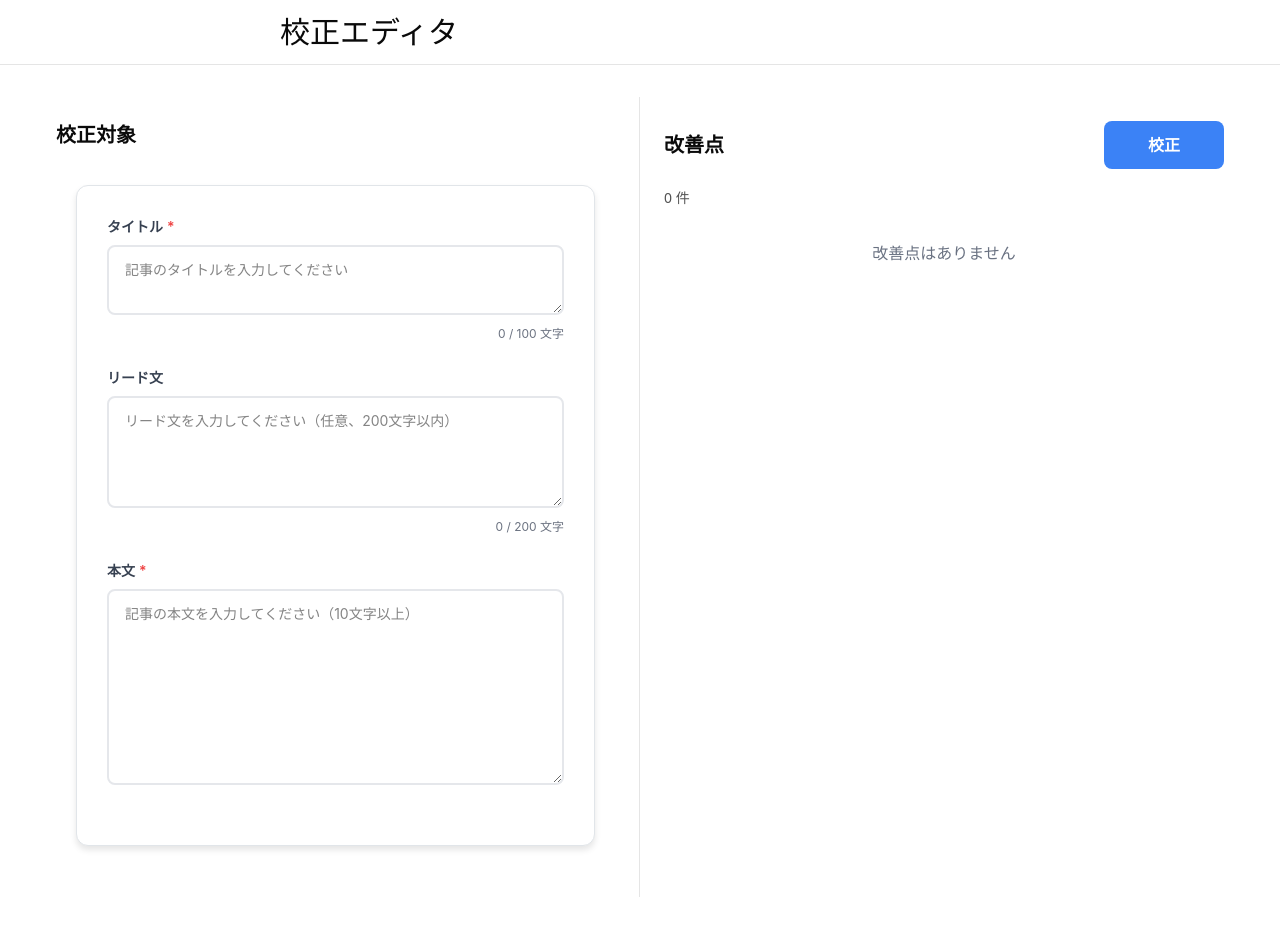
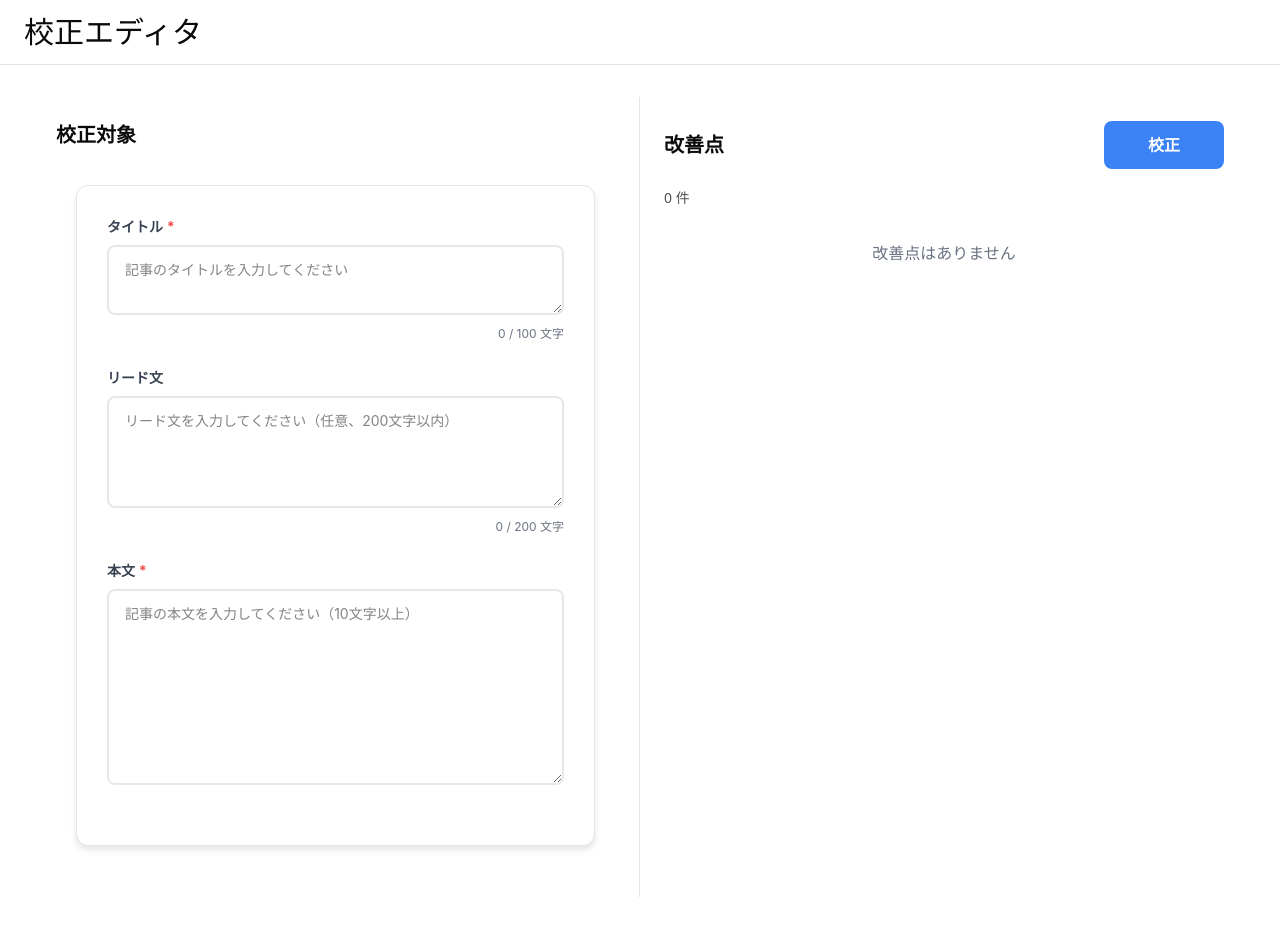
Before and after one commit to PRTIMES-kanto/frontend, a React (Vite) app: page / in a window 1280 px wide. Built offline with nearby package versions, Linux system fonts and the light colour scheme.

Commit message:
ヘッダー追加

```diff
--- a/src/component/Editor.tsx
+++ b/src/component/Editor.tsx
@@ -254,9 +254,8 @@ export default function Editor() {
   const flattenedIssues = flattenIssues(normalizedIssues);
 
   return (
-    <div className="w-full ">
+    <div className="w-full">
       <div className="w-full h-screen grid grid-cols-1 md:grid-cols-2">
-        {/* 左：本文 */}
         <section className="p-6 overflow-auto border-r">
           <h2 className="text-xl font-semibold mb-4">校正対象</h2>
           <div style={formStyles.container}>
@@ -340,7 +339,6 @@ export default function Editor() {
             </form>
           </div>
         </section>
-        {/* 右：改善点リスト */}
         <aside className="p-6 overflow-auto">
           <div className="flex items-center justify-between mb-4">
             <h2 className="text-xl font-semibold">改善点</h2>
--- a/src/component/MainNav.tsx
+++ b/src/component/MainNav.tsx
@@ -1,10 +1,7 @@
 import {
   NavigationMenu,
-  NavigationMenuContent,
   NavigationMenuItem,
-  NavigationMenuLink,
   NavigationMenuList,
-  NavigationMenuTrigger,
 } from "@radix-ui/react-navigation-menu";
 export function MainNav() {
   return (
--- a/src/component/headr.tsx
+++ b/src/component/headr.tsx
@@ -3,7 +3,7 @@ import { MainNav } from "./MainNav";
 export default function Header() {
   return (
     <header className="sticky flex justify-center border-b">
-      <div className="flex items-center justify-between w-full h-16 max-w-3xl px-4 mx-auto sm:px-6">
+      <div className="flex items-center justify-between w-full h-16 px-4 sm:px-6">
         <MainNav />
       </div>
     </header>
```
